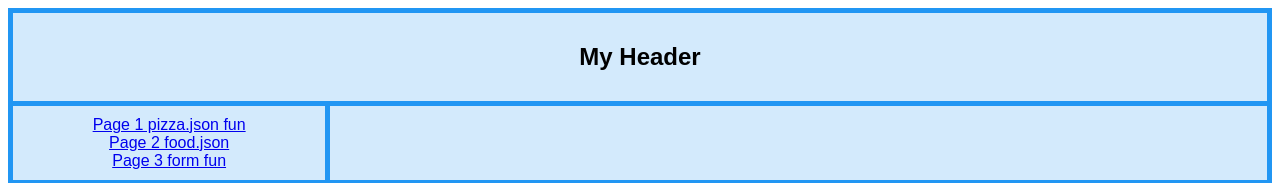
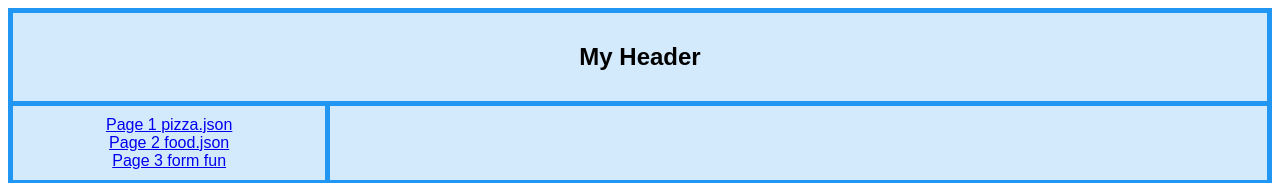
Before and after one commit to wuztb/code-sandbox-react-alpha, a React (Create React App) app: page / in a window 1280 px wide. Shown: the top 183 px of the page. Built offline with nearby package versions, Linux system fonts and the light colour scheme.

Commit message:
test worked

```diff
--- a/src/App.js
+++ b/src/App.js
@@ -12,7 +12,7 @@ export default function App() {
           <h2>My Header</h2>
         </div>
         <div className="menu">
-          <a href="page1">Page 1 pizza.json fun</a>
+          <a href="page1">Page 1 pizza.json</a>
           <br />
           <a href="page2">Page 2 food.json</a>
           <br />
```
